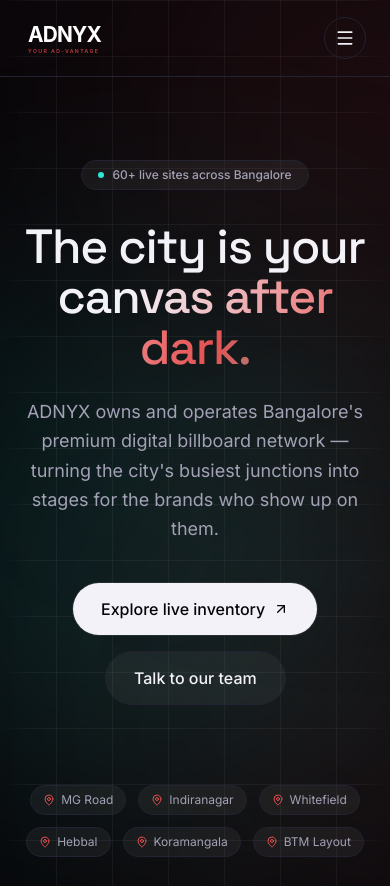
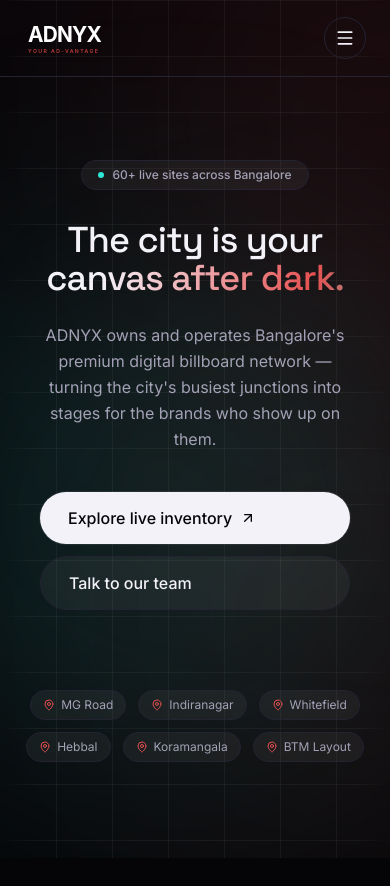
Before and after one commit to Thecybersoul/adnyxmedia, a Next.js app: page / in a window 390 px wide. Shown: the top 886 px of the page. Built offline with nearby package versions, Linux system fonts and the light colour scheme.

Commit message:
Auto-save: $(date +%Y-%m-%d_%H:%M:%S)

```diff
--- a/src/components/home/hero.tsx
+++ b/src/components/home/hero.tsx
@@ -36,7 +36,7 @@
           initial={{ opacity: 0, y: 24 }}
           animate={{ opacity: 1, y: 0 }}
           transition={{ duration: 0.8, delay: 0.1, ease: [0.16, 1, 0.3, 1] }}
-          className="mx-auto mt-8 max-w-4xl text-center font-display text-5xl font-medium leading-[1.05] tracking-tight text-mist sm:text-6xl lg:text-7xl"
+          className="mx-auto mt-8 max-w-4xl text-center font-display text-4xl font-medium leading-[1.05] tracking-tight text-mist sm:text-5xl md:text-6xl lg:text-7xl"
         >
           The city is your
           <br />
@@ -47,7 +47,7 @@
           initial={{ opacity: 0, y: 24 }}
           animate={{ opacity: 1, y: 0 }}
           transition={{ duration: 0.8, delay: 0.22, ease: [0.16, 1, 0.3, 1] }}
-          className="mx-auto mt-6 max-w-xl text-center text-lg leading-relaxed text-mist-dim"
+          className="mx-auto mt-6 max-w-xl text-center text-base leading-relaxed text-mist-dim sm:text-lg px-4"
         >
           ADNYX owns and operates Bangalore&apos;s premium digital billboard
           network — turning the city&apos;s busiest junctions into stages for
@@ -58,12 +58,12 @@
           initial={{ opacity: 0, y: 24 }}
           animate={{ opacity: 1, y: 0 }}
           transition={{ duration: 0.8, delay: 0.34, ease: [0.16, 1, 0.3, 1] }}
-          className="mt-10 flex flex-col items-center justify-center gap-4 sm:flex-row"
+          className="mt-10 flex flex-col items-center justify-center gap-3 px-4 sm:flex-row sm:gap-4"
         >
-          <Button href="/locations" size="lg">
+          <Button href="/locations" size="lg" className="w-full sm:w-auto">
             Explore live inventory
           </Button>
-          <Button href="/contact" size="lg" variant="secondary" showArrow={false}>
+          <Button href="/contact" size="lg" variant="secondary" showArrow={false} className="w-full sm:w-auto">
             Talk to our team
           </Button>
         </motion.div>
```
